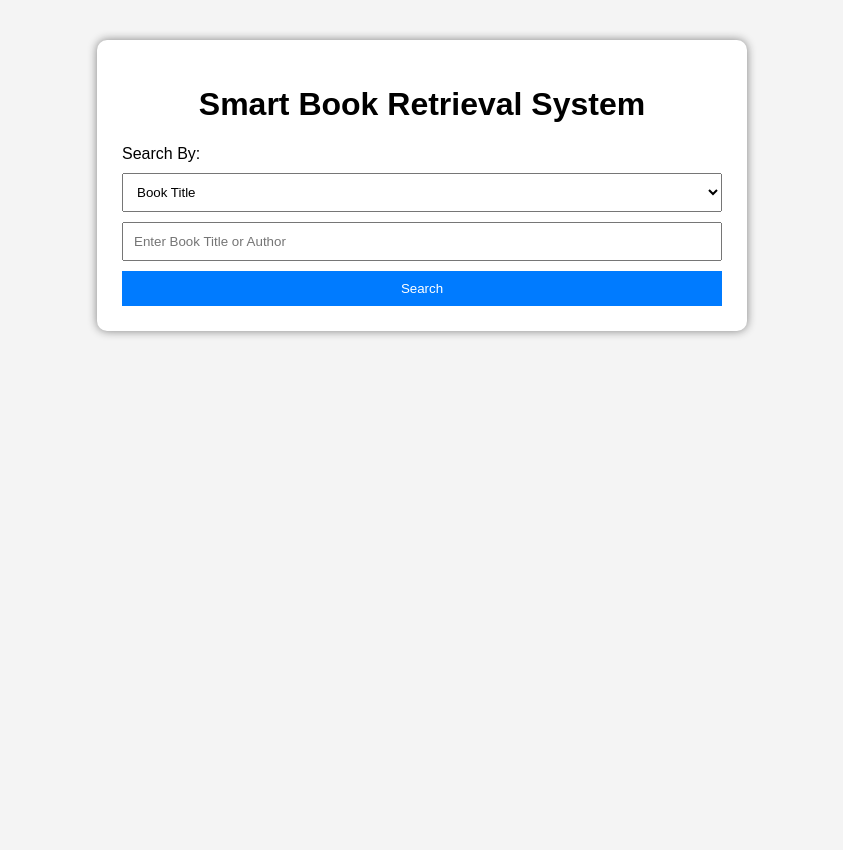
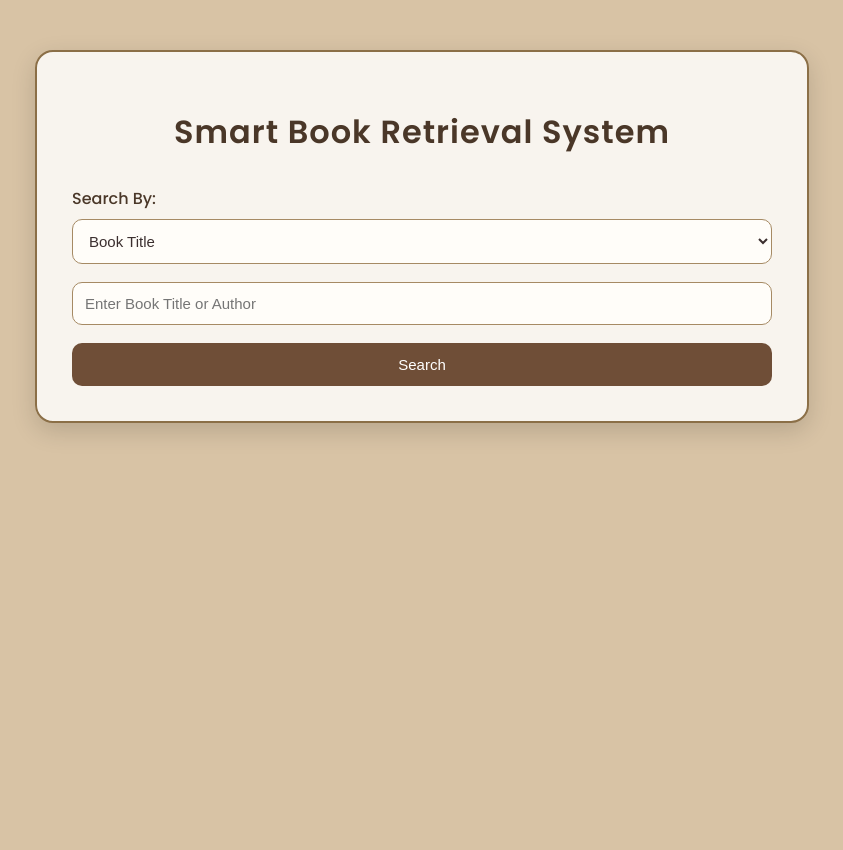
Before and after one commit to Hasika683/Smart-Book-Retrieval, a Flask app: page / in a window 1280 px wide. Shown: the whole page, without its empty margins (218-1061 px from the left). Before the commit the page ends 337 px from the top, so only its background shows below. Run offline with Flask 3, Linux system fonts and the light colour scheme.

Commit message:
Redesign UI with different theme

```diff
--- a/static/style.css
+++ b/static/style.css
@@ -1,69 +1,128 @@
+@import url('https://fonts.googleapis.com/css2?family=Poppins:wght@300;400;500;600&display=swap');
+
 body {
-    font-family: Arial, sans-serif;
-    margin: 40px;
-    background-color: #f4f4f4;
+    margin: 0;
+    padding: 0;
+    font-family: 'Poppins', sans-serif;
+    background: #d8c3a5;
+    min-height: 100vh;
 }
 
 .container {
-    background: white;
-    padding: 25px;
-    border-radius: 10px;
-    width: 600px;
-    margin: auto;
-    box-shadow: 0px 0px 10px gray;
+    width: 700px;
+    margin: 50px auto;
+    background: #f8f4ee;
+    padding: 35px;
+    border-radius: 18px;
+    box-shadow: 0 8px 25px rgba(0,0,0,0.15);
+    border: 2px solid #8b6f47;
 }
 
 h1 {
     text-align: center;
+    color: #4a3728;
+    margin-bottom: 30px;
+    font-weight: 600;
+    letter-spacing: 1px;
+}
+
+label {
+    display: block;
+    margin-bottom: 8px;
+    color: #4a3728;
+    font-weight: 500;
 }
 
 input,
-select,
-button {
-    padding: 10px;
-    margin-top: 10px;
+select {
     width: 100%;
+    padding: 12px;
+    margin-bottom: 18px;
+    border: 1px solid #a68a64;
+    border-radius: 10px;
     box-sizing: border-box;
+    font-size: 15px;
+    background: #fffdf9;
+    color: #3b2f2f;
+}
+
+input:focus,
+select:focus {
+    outline: none;
+    border-color: #6f4e37;
+    box-shadow: 0 0 6px rgba(111,78,55,0.25);
 }
 
 button {
-    background-color: #007bff;
+    width: 100%;
+    padding: 13px;
+    border: none;
+    border-radius: 10px;
+    background: #6f4e37;
     color: white;
-    border: none;
+    font-size: 15px;
+    font-weight: 500;
     cursor: pointer;
+    transition: 0.3s;
 }
 
 button:hover {
-    background-color: #0056b3;
+    background: #5a3d2b;
 }
 
 .result {
-    margin-top: 20px;
-    padding: 15px;
-    background: #eef;
-    border-radius: 8px;
+    margin-top: 25px;
+    padding: 20px;
+    background: #f4ede3;
+    border-left: 6px solid #6f4e37;
+    border-radius: 10px;
+}
+
+.result h3 {
+    color: #4a3728;
+    margin-top: 0;
 }
 
 table {
     width: 100%;
+    border-collapse: collapse;
     margin-top: 15px;
-    border-collapse: collapse;
+    overflow: hidden;
+    border-radius: 10px;
 }
 
-table,
-th,
-td {
-    border: 1px solid black;
+th {
+    background: #6f4e37;
+    color: white;
+    padding: 12px;
+    font-weight: 500;
 }
 
-th,
 td {
-    padding: 10px;
+    padding: 12px;
     text-align: center;
+    border-bottom: 1px solid #d6c1a3;
+}
+
+tr:nth-child(even) {
+    background: #f9f5ef;
+}
+
+tr:hover {
+    background: #efe4d5;
 }
 
 .conclusion {
-    font-weight: bold;
-    color: green;
-    margin-top: 15px;
+    margin-top: 18px;
+    padding: 12px;
+    border-radius: 8px;
+    background: #d9ead3;
+    color: #2f5233;
+    text-align: center;
+    font-weight: 600;
 }
+
+p {
+    color: #3f3f3f;
+    line-height: 1.6;
+}
```
